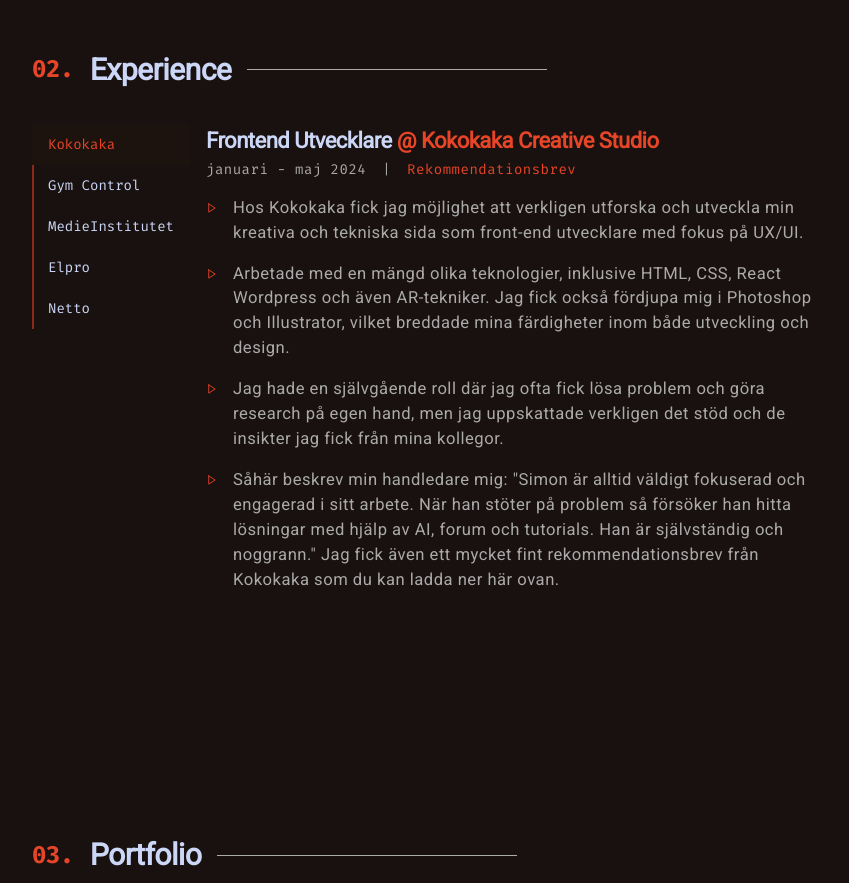
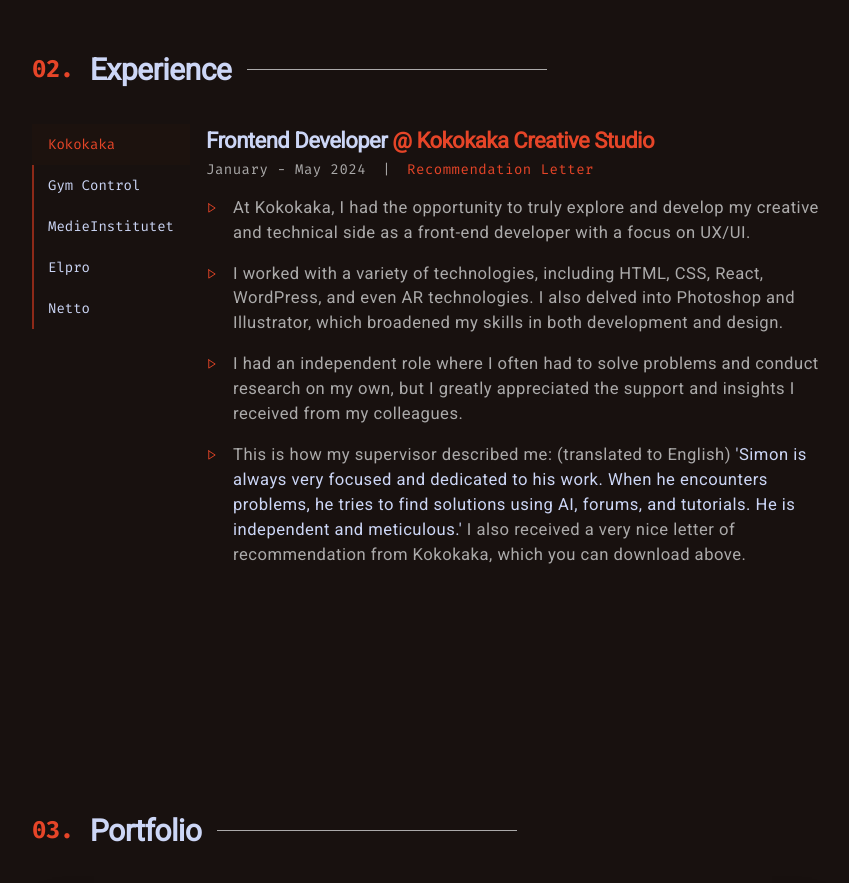
Before and after one commit to Sillen00/Portfolio_CV, a Next.js app: page / in a window 1280 px wide. Shown: the part 1460-2343 px from the top of the page, without its empty margins (208-1057 px from the left). Built offline with nearby package versions, Linux system fonts and the light colour scheme; grey boxes are pictures that could not be loaded.

Commit message:
experience, kokokaka translation done.

```diff
--- a/app/containers/home-page/Experience.tsx
+++ b/app/containers/home-page/Experience.tsx
@@ -1,4 +1,5 @@
 import { useState } from "react";
+import { useTranslation } from "react-i18next";
 import { twMerge } from "tailwind-merge";
 import css from "./_Home.module.scss";
 import Elpro from "./experiencecomponents/Elpro";
@@ -8,6 +9,7 @@ import MedieInstitutet from "./experiencecomponents/MedieInstitutet";
 import Netto from "./experiencecomponents/Netto";
 
 const Experience = () => {
+  const { t } = useTranslation();
   const [selectedItem, setSelectedItem] = useState("Kokokaka");
 
   const experiences = ["Kokokaka", "Gym Control", "MedieInstitutet", "Elpro", "Netto"];
@@ -21,7 +23,7 @@ const Experience = () => {
   return (
     <section className='max-w-screen-lg mx-auto pt-32 pb-28 px-6 md:px-28' id='experience'>
       <h3 className={twMerge(css.line, "flex flex-nowrap items-center relative mb-8")}>
-        <span className='fira text-secondary-color text-2xl mr-4'>02. </span>Experience
+        <span className='fira text-secondary-color text-2xl mr-4'>02. </span>{t("experience.experience")}
       </h3>
 
       <div className='sm:flex'>
--- a/app/containers/home-page/experiencecomponents/Kokokaka.tsx
+++ b/app/containers/home-page/experiencecomponents/Kokokaka.tsx
@@ -1,56 +1,52 @@
 import { Play } from "lucide-react";
 import Link from "next/link";
+import { useTranslation } from "react-i18next";
 import { twMerge } from "tailwind-merge";
 import css from "../_Home.module.scss";
 
 const Kokokaka = () => {
+  const { t } = useTranslation();
+
   return (
     <div>
       <h4>
-        Frontend Utvecklare{" "}
+        {t("experience.kokokaka.title")}{" "}
         <Link className={twMerge("text-secondary-color")} href={"https://kokokaka.com/"} target='_blank'>
           @ Kokokaka Creative Studio
         </Link>
       </h4>
 
       <div className='flex items-center gap-4 pb-4 pt-0.5 flex-wrap'>
-        <p className='fira small text-gray'>januari - maj 2024</p> {/* 29 januari - 17 maj 2024 */}
+        <p className='fira small text-gray'>{t("experience.kokokaka.date")}</p> {/* 29 januari - 17 maj 2024 */}
         <p className='fira small text-gray'> | </p>
         <Link href='./pdfs/Simon_rekommendationsbrev.pdf' target='_blank'>
-          <p className={twMerge(css.linkHover, "fira small underline text-secondary-color")}>Rekommendationsbrev</p>
+          <p className={twMerge(css.linkHover, "fira small underline text-secondary-color")}>
+            {t("experience.kokokaka.recommendationLetter")}
+          </p>
         </Link>
       </div>
 
       <div className={twMerge(css.textRowHover, "flex gap-4")}>
         <Play width={11} className='text-secondary-color flex-none' />
-        <p className='text-gray'>
-          Hos Kokokaka fick jag möjlighet att verkligen utforska och utveckla min kreativa och tekniska sida som front-end utvecklare med
-          fokus på UX/UI.
-        </p>
+        <p className='text-gray'>{t("experience.kokokaka.description1")}</p>
       </div>
+
+      <div className={twMerge(css.textRowHover, "flex gap-4 pt-4")}>
+        <Play width={11} className='text-secondary-color flex-none' />
+        <p className='text-gray'>{t("experience.kokokaka.description2")}</p>
+      </div>
+
+      <div className={twMerge(css.textRowHover, "flex gap-4 pt-4")}>
+        <Play width={11} className='text-secondary-color flex-none' />
+        <p className='text-gray'>{t("experience.kokokaka.description3")}</p>
+      </div>
+
       <div className={twMerge(css.textRowHover, "flex gap-4 pt-4")}>
         <Play width={11} className='text-secondary-color flex-none' />
         <p className='text-gray'>
-          Arbetade med en mängd olika teknologier, inklusive HTML, CSS, React Wordpress och även AR-tekniker. Jag fick också fördjupa mig i
-          Photoshop och Illustrator, vilket breddade mina färdigheter inom både utveckling och design.
-        </p>
-      </div>
-      <div className={twMerge(css.textRowHover, "flex gap-4 pt-4")}>
-        <Play width={11} className='text-secondary-color flex-none' />
-        <p className='text-gray'>
-          Jag hade en självgående roll där jag ofta fick lösa problem och göra research på egen hand, men jag uppskattade verkligen det stöd
-          och de insikter jag fick från mina kollegor.
-        </p>
-      </div>
-      <div className={twMerge(css.textRowHover, "flex gap-4 pt-4")}>
-        <Play width={11} className='text-secondary-color flex-none' />
-        <p className='text-gray'>
-          Såhär beskrev min handledare mig:{" "}
-          <span className='text-text-color'>
-            &quot;Simon är alltid väldigt fokuserad och engagerad i sitt arbete. När han stöter på problem så försöker han hitta lösningar
-            med hjälp av AI, forum och tutorials. Han är självständig och noggrann.&quot;{" "}
-          </span>
-          Jag fick även ett mycket fint rekommendationsbrev från Kokokaka som du kan ladda ner här ovan.
+          {t("experience.kokokaka.description4")}
+          <span className='text-color'>{t("experience.kokokaka.quote")} </span>
+          {t("experience.kokokaka.description5")}
         </p>
       </div>
     </div>
--- a/app/services/translations/en.json
+++ b/app/services/translations/en.json
@@ -22,11 +22,13 @@
     "kokokaka": {
       "title": "Frontend Developer",
       "date": "January - May 2024",
-      "recommendationLetter": "Recommendation letter",
+      "recommendationLetter": "Recommendation Letter",
       "description1": "At Kokokaka, I had the opportunity to truly explore and develop my creative and technical side as a front-end developer with a focus on UX/UI.",
       "description2": "I worked with a variety of technologies, including HTML, CSS, React, WordPress, and even AR technologies. I also delved into Photoshop and Illustrator, which broadened my skills in both development and design.",
       "description3": "I had an independent role where I often had to solve problems and conduct research on my own, but I greatly appreciated the support and insights I received from my colleagues.",
-      "description4": "This is how my supervisor described me: (translated to English) 'Simon is always very focused and dedicated to his work. When he encounters problems, he tries to find solutions using AI, forums, and tutorials. He is independent and meticulous.' I also received a very nice letter of recommendation from Kokokaka, which you can download above."
+      "description4": "This is how my supervisor described me: (translated to English) ",
+      "quote": "'Simon is always very focused and dedicated to his work. When he encounters problems, he tries to find solutions using AI, forums, and tutorials. He is independent and meticulous.'",
+      "description5": "I also received a very nice letter of recommendation from Kokokaka, which you can download above."
     },
     "gymControl": {
       "title": "Fullstack Developer",
--- a/app/services/translations/sv.json
+++ b/app/services/translations/sv.json
@@ -26,7 +26,9 @@
       "description1": "Hos Kokokaka fick jag möjlighet att verkligen utforska och utveckla min kreativa och tekniska sida som front-end utvecklare med fokus på UX/UI.",
       "description2": "Arbetade med en mängd olika teknologier, inklusive HTML, CSS, React Wordpress och även AR-tekniker. Jag fick också fördjupa mig i Photoshop och Illustrator, vilket breddade mina färdigheter inom både utveckling och design.",
       "description3": "Jag hade en självgående roll där jag ofta fick lösa problem och göra research på egen hand, men jag uppskattade verkligen det stöd och de insikter jag fick från mina kollegor.",
-      "description4": "Såhär beskrev min handledare mig: 'Simon är alltid väldigt fokuserad och engagerad i sitt arbete. När han stöter på problem så försöker han hitta lösningar med hjälp av AI, forum och tutorials. Han är självständig och noggrann.' Jag fick även ett mycket fint rekommendationsbrev från Kokokaka som du kan ladda ner här ovan."
+      "description4": "Såhär beskrev min handledare mig: ",
+      "quote": "'Simon är alltid väldigt fokuserad och engagerad i sitt arbete. När han stöter på problem så försöker han hitta lösningar med hjälp av AI, forum och tutorials. Han är självständig och noggrann.'",
+      "description5": "Jag fick även ett mycket fint rekommendationsbrev från Kokokaka som du kan ladda ner här ovan."
     },
     "gymControl": {
       "title": "Fullstack Utvecklare ",
```
